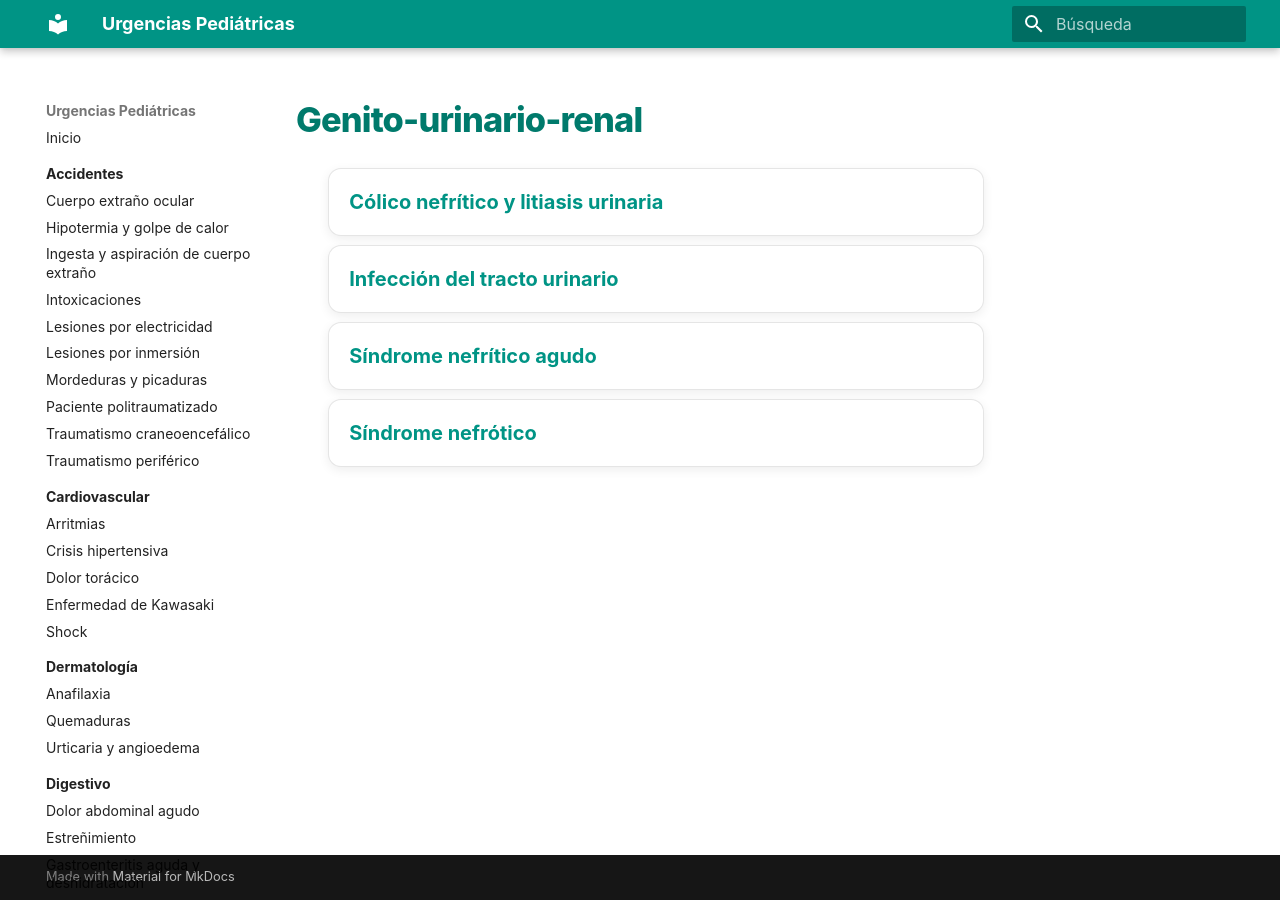
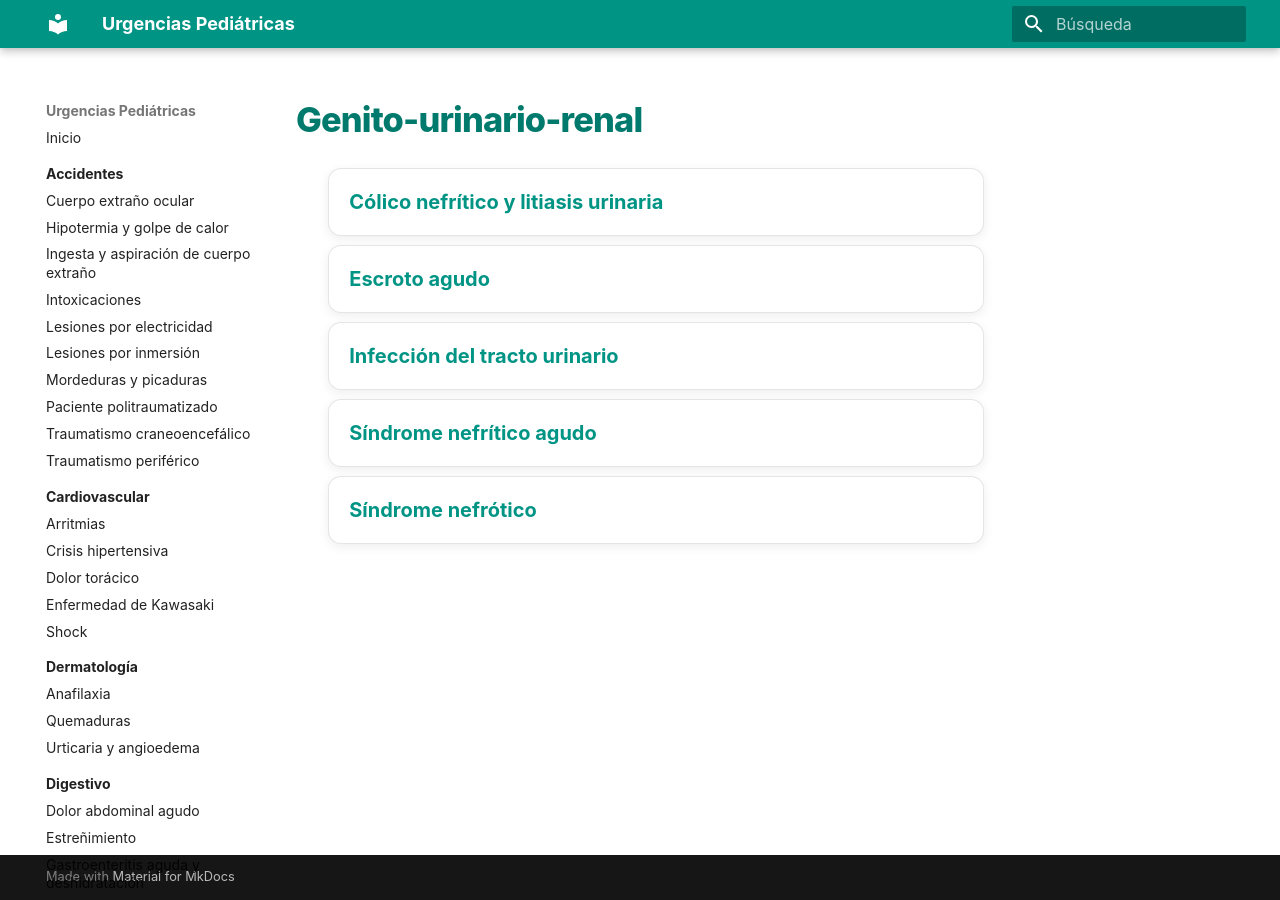
Before and after one commit to gonzaloares/urgencias-pediatricas, an MkDocs documentation site: the page built from docs/nefrologia/index.md, in a window 1280 px wide. Built offline with MkDocs 1.6.1 and Material for MkDocs 9.7.7, drawn with Linux system fonts in a browser that asks for light colours.

Commit message:
Actualiza docs/nefrologia/index.md

```diff
--- a/docs/nefrologia/index.md
+++ b/docs/nefrologia/index.md
@@ -3,6 +3,7 @@
 <div class="protocol-index" markdown="1">
 
 - [Cólico nefrítico y litiasis urinaria](colico-nefritico.md)
+- [Escroto agudo](escroto-agudo.md)
 - [Infección del tracto urinario](../infeccioso/infeccion-tracto-urinario.md)
 - [Síndrome nefrítico agudo](sindrome-nefritico.md)
 - [Síndrome nefrótico](sindrome-nefrotico.md)
```
